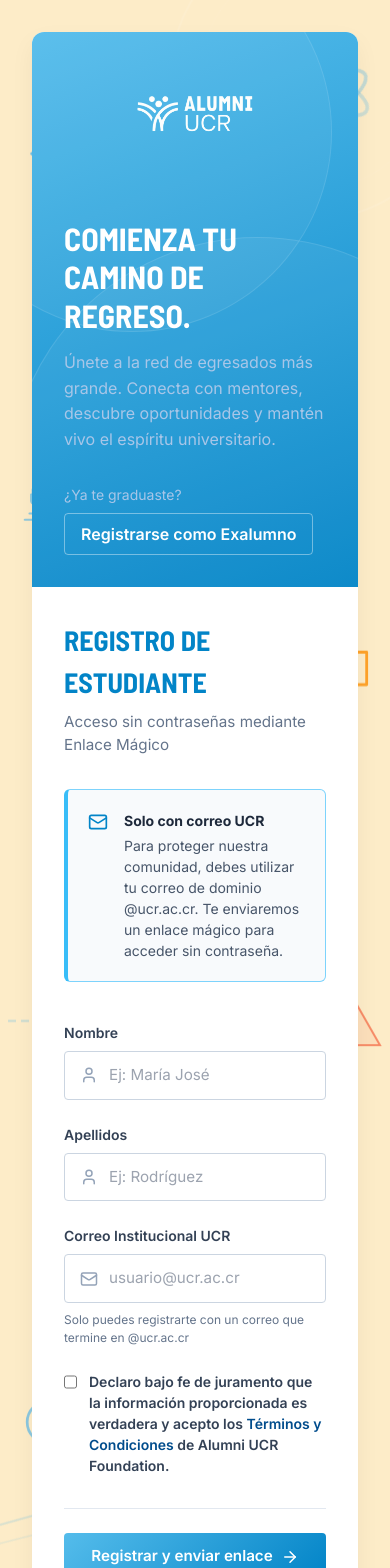
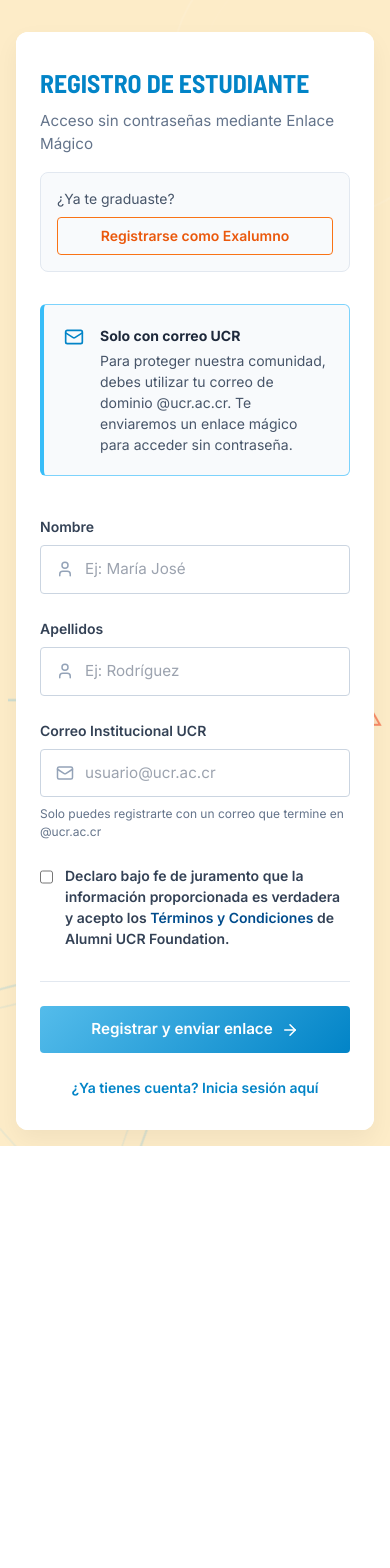
Before and after one commit to tayroarce-lab/exalumnos_ucr, a Next.js app: page /register in a window 390 px wide. Shown: the top 1568 px of the page. After the commit the page ends 1146 px from the top, so only its background shows below. Built offline with nearby package versions, Linux system fonts and the light colour scheme; no server answers.

Commit message:
area responsiva en pagina de inicio, iniciar sesion, recuperar contraseña y ambos registros

```diff
--- a/src/app/(auth)/login/page.tsx
+++ b/src/app/(auth)/login/page.tsx
@@ -7,6 +7,7 @@
 import Image from "next/image";
 import Link from "next/link";
 import { Mail, Lock, Eye, EyeOff, LogIn, GraduationCap, Users, ShieldCheck } from "lucide-react";
+import AuthBackground from '@/components/ui/AuthBackground';
 import { iniciarSesion } from "@/actions/auth";
 import { obtenerMiPerfil } from "@/actions/users";
 import logoUCR from "@/images/Logo_UCR.png";
@@ -71,6 +72,7 @@
 
   return (
     <div className="login-page-wrapper">
+      <AuthBackground />
       <div className="login-container">
         {/* Panel Izquierdo — Decorativo */}
         <div className="login-left">
--- a/src/components/register.tsx
+++ b/src/components/register.tsx
@@ -180,6 +180,20 @@
           <div className="register-header">
             <h1>{tipoRegistro === 'estudiante' ? 'Registro de Estudiante' : 'Registro de Exalumno'}</h1>
             <p className="subtitle">{tipoRegistro === 'estudiante' ? 'Acceso sin contraseñas mediante Enlace Mágico' : 'Autodeclaración. Welcome back to the UCR community.'}</p>
+
+            {/* Toggle móvil (solo visible cuando register-left está oculto) */}
+            <div className="block md:hidden mt-4 p-4 bg-slate-50 border border-slate-200 rounded-lg">
+              <p className="text-sm text-slate-600 mb-2">
+                {tipoRegistro === 'estudiante' ? '¿Ya te graduaste?' : '¿Aún estás estudiando?'}
+              </p>
+              <button
+                type="button"
+                className={`w-full py-2 px-4 rounded font-semibold text-sm transition-colors border ${tipoRegistro === 'estudiante' ? 'border-orange-500 text-orange-600 hover:bg-orange-50' : 'border-blue-500 text-blue-600 hover:bg-blue-50'}`}
+                onClick={() => setTipoRegistro(tipoRegistro === 'estudiante' ? 'exalumno' : 'estudiante')}
+              >
+                {tipoRegistro === 'estudiante' ? 'Registrarse como Exalumno' : 'Registrarse como Estudiante'}
+              </button>
+            </div>
           </div>
 
           <div className="register-info-box">
--- a/src/styles/layout.css
+++ b/src/styles/layout.css
@@ -728,7 +728,7 @@
   }
 
   .hero-lado-izquierdo {
-    padding: 3rem 2.5rem;
+    padding: 7rem 2.5rem 3rem;
   }
 
   .hero-titulo-split {
@@ -746,7 +746,7 @@
   }
 
   .hero-lado-izquierdo {
-    padding: 2.5rem 1.75rem;
+    padding: 6.5rem 1.5rem 2.5rem;
   }
 }
 
@@ -981,3 +981,56 @@
     font-size: 1.8rem;
   }
 }
+
+@media (max-width: 1024px) {
+  .footer-contenido {
+    grid-template-columns: 1fr 1fr;
+    gap: 2rem;
+    padding: 0 2rem;
+  }
+}
+
+@media (max-width: 768px) {
+  .cabecera {
+    padding: 0 1rem;
+    height: 70px;
+  }
+
+  .contenedor-logo img {
+    width: 200px !important;
+  }
+
+  .boton-signin, .boton-register {
+    padding: 0.5rem 1rem;
+    font-size: 0.85rem;
+  }
+
+  .contenedor-acciones {
+    gap: 0.75rem;
+  }
+
+  .footer-contenido {
+    grid-template-columns: 1fr;
+    gap: 2.5rem;
+    padding: 0 1.5rem;
+  }
+
+  .footer-inferior {
+    flex-direction: column;
+    gap: 1rem;
+    text-align: center;
+    padding: 1.5rem;
+  }
+}
+
+@media (max-width: 480px) {
+  .boton-signin span {
+    display: none;
+  }
+  .icono-signin {
+    margin: 0;
+  }
+  .contenedor-logo img {
+    width: 160px !important;
+  }
+}
--- a/src/styles/registerStyles.css
+++ b/src/styles/registerStyles.css
@@ -414,22 +414,37 @@
 }
 
 @media (max-width: 768px) {
+  .register-page-wrapper {
+    padding: 1rem;
+    align-items: flex-start;
+  }
   .register-container {
     flex-direction: column;
+    margin-top: 1rem;
   }
   .register-left {
-    padding: 2rem;
+    display: none;
   }
   .register-right {
-    padding: 2rem;
+    padding: 2rem 1.5rem;
+  }
+  .register-header h1 {
+    font-size: 1.6rem;
   }
   .form-actions {
     flex-direction: column;
     align-items: stretch;
-    gap: 1.5rem;
+    gap: 1rem;
+  }
+  .submit-btn {
+    width: 100%;
+    justify-content: center;
   }
   .login-link {
     text-align: center;
+    width: 100%;
+    display: block;
+    margin-top: 0.5rem;
   }
 }
 
```
Also changed, not shown: src/styles/loginStyles.css (+8 -11 lines).
